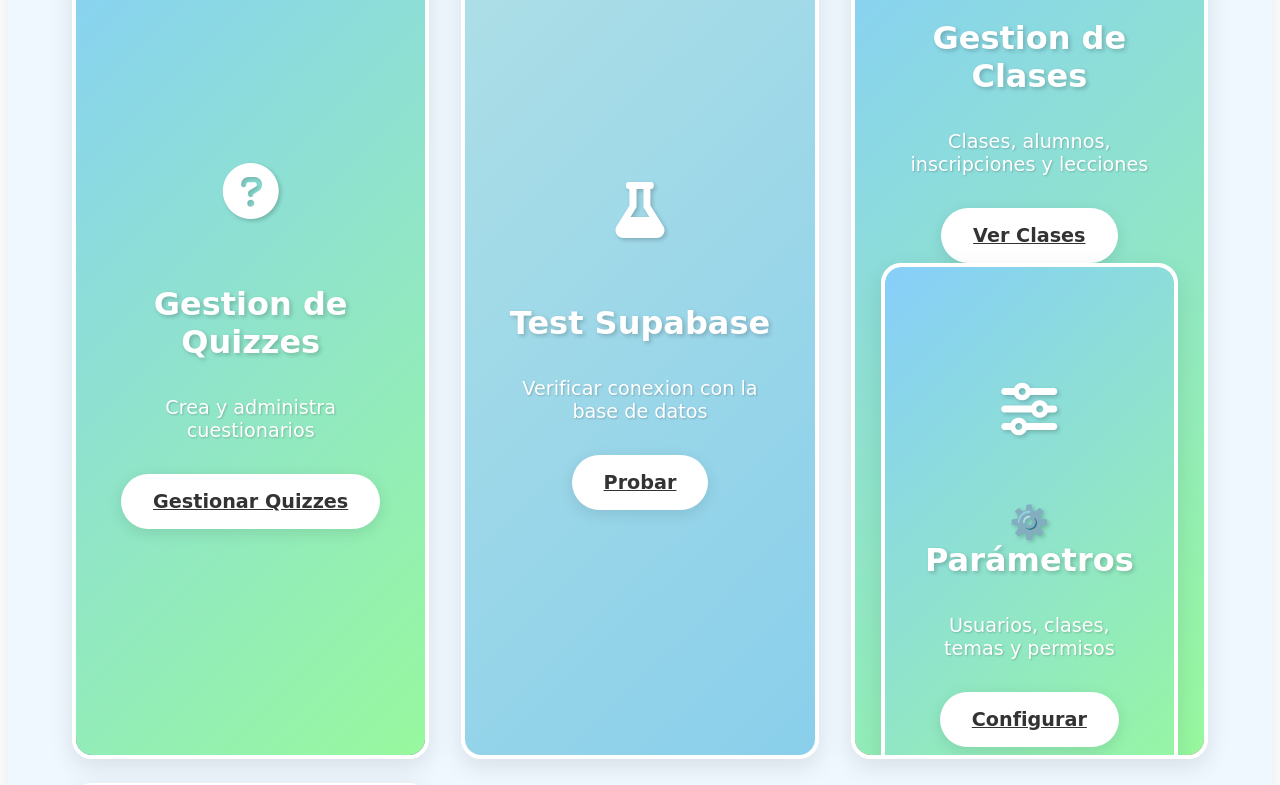
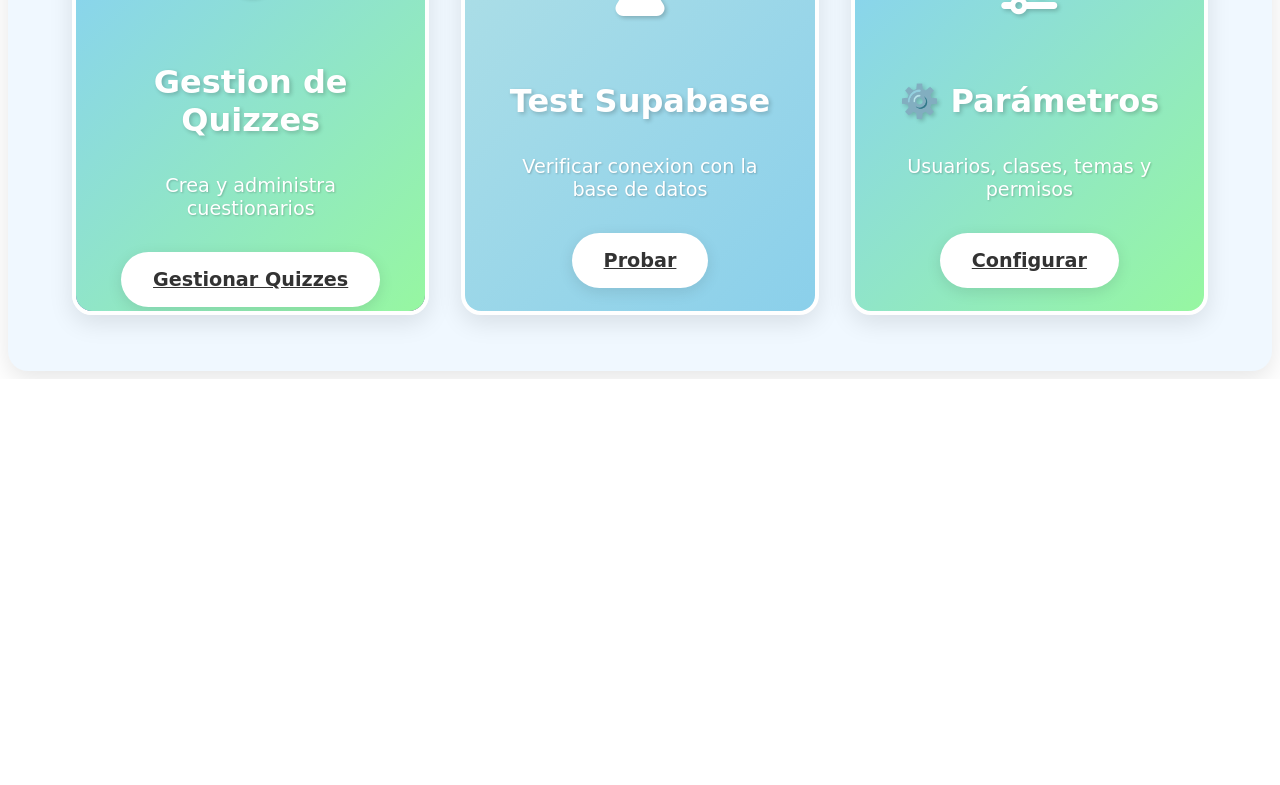
Before and after one commit to Lucho8215/escuelamak, an Angular app: page /dashboard in a window 1280 px wide. Shown: the part 900-1685 px from the top of the page. After the commit the page ends 1279 px from the top, so only its background shows below. Built offline with nearby package versions, Linux system fonts and the light colour scheme; sample sign-in values are in the browser's storage.

Commit message:
fix: trigger redeploy con output directory correcto

```diff
--- a/src/app/components/dashboard/dashboard.component.ts
+++ b/src/app/components/dashboard/dashboard.component.ts
@@ -74,22 +74,6 @@ import { User, UserRole } from '../../models/user.model';
             <h3>Test Supabase</h3>
             <p>Verificar conexion con la base de datos</p>
             <a routerLink="/supabase-test" class="btn btn-kid">Probar</a>
-          </div>
-        </div>
-        <div class='kid-card' style='background: linear-gradient(135deg, #f093fb 0%, #f5576c 100%);' *ngIf="authService.hasPermission('manage_users')">
-          <div class='kid-card-content'>
-            <i class='fas fa-chalkboard-teacher card-icon'></i>
-            <h3>Gestion de Clases</h3>
-            <p>Clases, alumnos, inscripciones y lecciones</p>
-            <a routerLink='/class-management' class='btn btn-kid'>Ver Clases</a>
-            <div class="kid-card params-card" *ngIf="authService.hasPermission('manage_permissions')">
-  <div class="kid-card-content">
-    <i class="fas fa-sliders-h card-icon"></i>
-    <h3>⚙️ Parámetros</h3>
-    <p>Usuarios, clases, temas y permisos</p>
-    <a routerLink="/parameters" class="btn btn-kid">Configurar</a>
-  </div>
-</div>
 
           </div>
         </div>
@@ -100,8 +84,7 @@ import { User, UserRole } from '../../models/user.model';
             <p>Usuarios, clases, temas y permisos</p>
             <a routerLink="/parameters" class="btn btn-kid">Configurar</a>
           </div>
-        </div>
-      </div>
+
     </div>
   `,
   styles: [`
--- /dev/null
+++ b/versel.json
@@ -0,0 +1,3 @@
+{
+  "outputDirectory": "dist/demo"
+}
```
